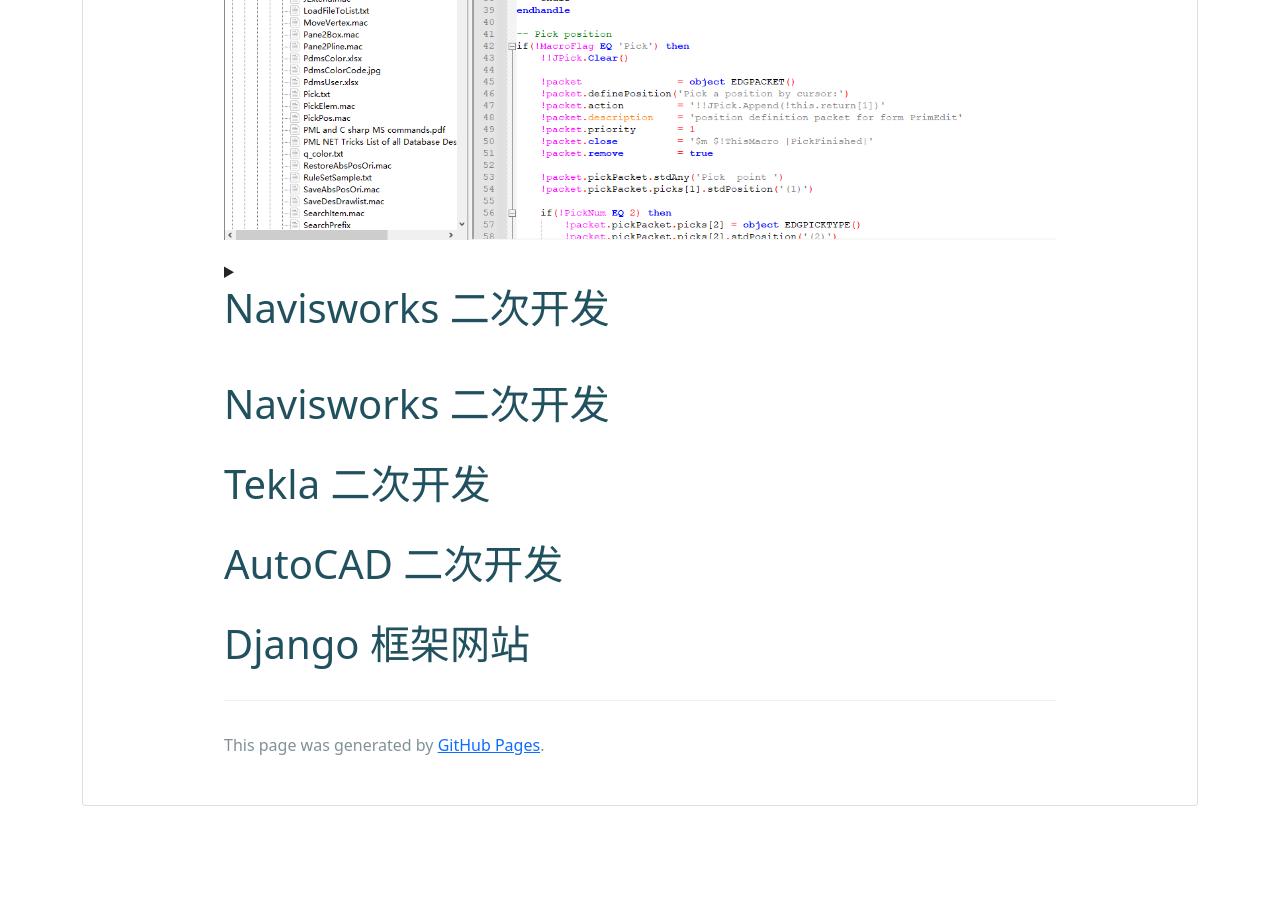
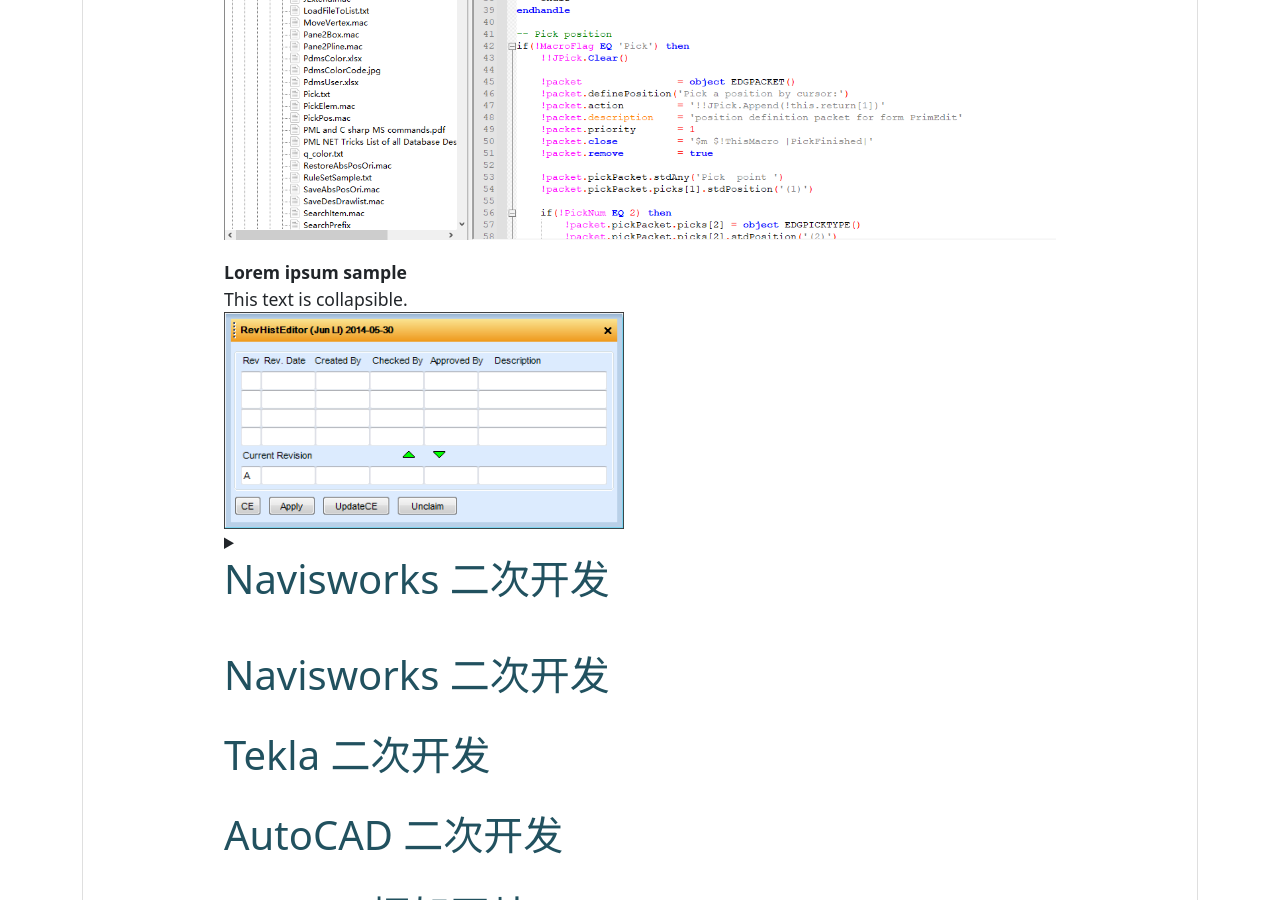
Before and after one commit to lijuncq/lijuncq.github.io, a Jekyll site: the page built from works.md, in a window 1280 px wide and 900 px high, scrolled down 5622 px. Built offline with Jekyll 4.4.1, drawn with Linux system fonts in a browser that asks for light colours; our own code applies the rules of GitHub Pages for plain Markdown files; before the commit the page ends 6428 px from its top, so only the background shows below that.

Commit message:
Update works.md

```diff
--- a/works.md
+++ b/works.md
@@ -43,6 +43,13 @@
 
 ![macros](/media/pdms-macros.png)
 
+<div class="toccolours mw-collapsible" style="width:400px; overflow:auto;">
+<div style="font-weight:bold;line-height:1.6;">Lorem ipsum sample</div>
+<div class="mw-collapsible-content">
+This text is collapsible.
+<img src="/media/pdms-isorevision.png" alt="">
+</div></div>
+
 <details>
     <summary><div><h1>Navisworks 二次开发</h1></div></summary>
     <div class="image"><img src="/media/pdms-isorevision.png" alt=""></div>
```
